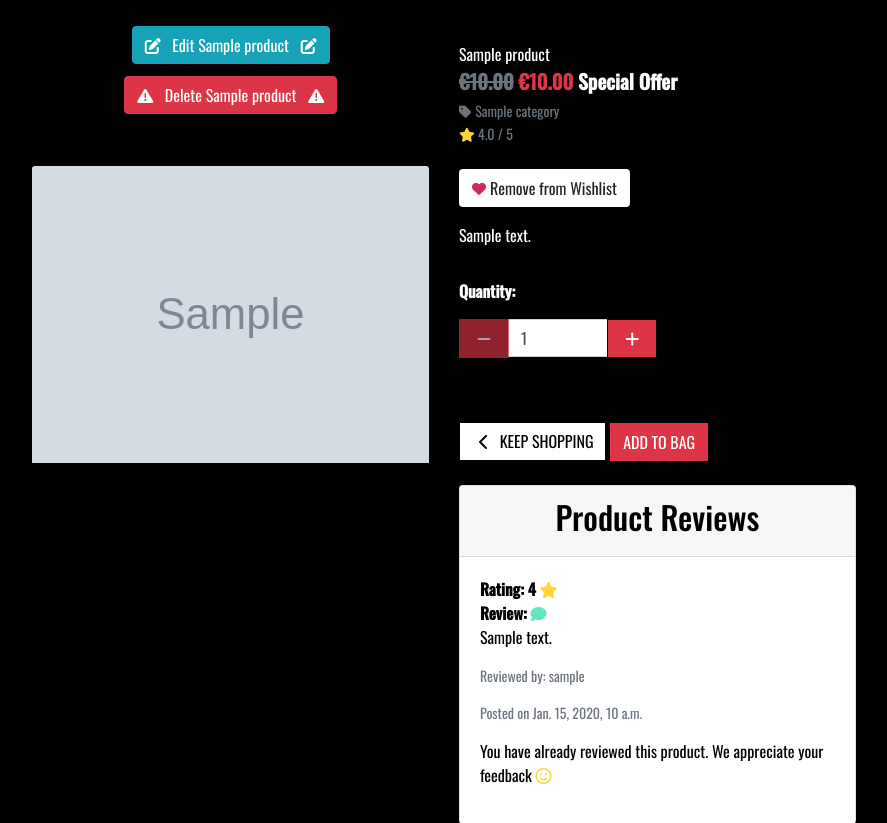
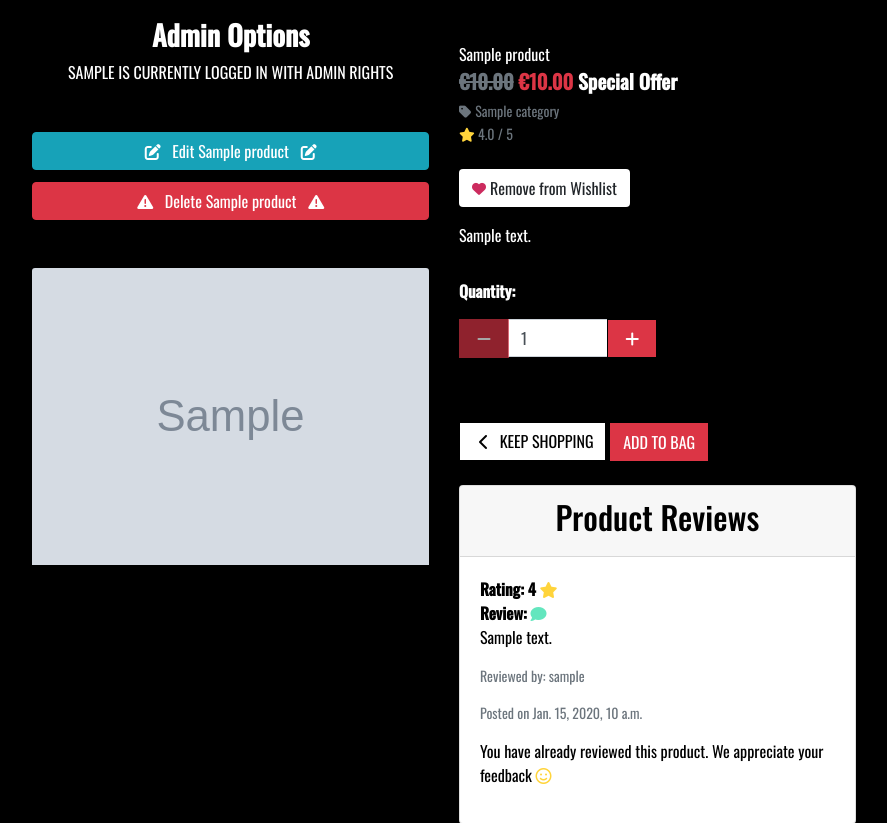
Before and after one commit to DiarmuidSheeran/decked-out-pp-5, a Django app: page /products/1 in a window 1280 px wide. Shown: the part 170-993 px from the top of the page, without its empty margins (196-1083 px from the left). Run offline with Django 3.2, Linux system fonts and the light colour scheme; a user stored in the database is signed in; tables that the repository leaves empty hold one stand-in row (values such as "Sample post"); grey boxes marked "Sample" are stand-in pictures; some libraries are stand-ins or nearby versions.

Commit message:
Secured product and profile views with decorators

```diff
--- a/products/templates/products/product_detail.html
+++ b/products/templates/products/product_detail.html
@@ -15,11 +15,17 @@
         <div class="row">
             <div class="col-12 col-md-6 col-lg-4 offset-lg-2">
                 {% if request.user.is_superuser %}
-                    <div class="mt-2 d-flex justify-content-center">
-                        <a href="{% url 'edit_product' product.id %}" class="btn btn-info mb-1 mt-4"><i class="fa-solid fa-pen-to-square pr-2" style="color: #ffffff;"></i> Edit {{ product.name }} <i class="fa-solid fa-pen-to-square pl-2" style="color: #ffffff;"></i></a>
+                    <div class="mt-4 d-flex justify-content-center">
+                        <h3><strong>Admin Options</strong></h3>
+                    </div>
+                    <div class="d-flex justify-content-center">
+                        <p class="text-uppercase">{{user.username}} is currently logged in with admin rights</p>
                     </div>
                     <div class="mt-2 d-flex justify-content-center">
-                        <a class="btn btn-danger mb-1" href="{% url 'delete_product' product.id %}"><i class="fa-solid fa-triangle-exclamation pr-2" style="color: #ffffff;"></i> Delete {{ product.name }} <i class="fa-solid fa-triangle-exclamation pl-2" style="color: #ffffff;"></i></a>
+                        <a href="{% url 'edit_product' product.id %}" class="btn btn-info mb-1 mt-4" style="width: 100%;"><i class="fa-solid fa-pen-to-square pr-2" style="color: #ffffff;"></i> Edit {{ product.name }} <i class="fa-solid fa-pen-to-square pl-2" style="color: #ffffff;"></i></a>
+                    </div>
+                    <div class="mt-2 d-flex justify-content-center">
+                        <a class="btn btn-danger" style="width: 100%;" href="{% url 'delete_product' product.id %}"><i class="fa-solid fa-triangle-exclamation pr-2" style="color: #ffffff;"></i> Delete {{ product.name }} <i class="fa-solid fa-triangle-exclamation pl-2" style="color: #ffffff;"></i></a>
                     </div>
                 {% endif %}
 
--- a/products/views.py
+++ b/products/views.py
@@ -120,6 +120,10 @@ def wishlist(request, sku, *args, **kwargs):
 
 def add_product(request):
     """ Add a product to the store """
+    if not request.user.is_superuser:
+        messages.error(request, 'Sorry, only store owners can do that.')
+        return redirect(reverse('home'))
+
     if request.method == 'POST':
         form = ProductForm(request.POST, request.FILES)
         if form.is_valid():
@@ -137,8 +141,13 @@ def add_product(request):
 
     return render(request, template, context)
 
+@login_required
 def edit_product(request, product_id):
     """ Edit a product in the store """
+    if not request.user.is_superuser:
+        messages.error(request, 'Sorry, only store owners can do that.')
+        return redirect(reverse('home'))
+
     product = get_object_or_404(Product, pk=product_id)
     if request.method == 'POST':
         form = ProductForm(request.POST, request.FILES, instance=product)
@@ -160,6 +169,7 @@ def edit_product(request, product_id):
 
     return render(request, template, context)
 
+@login_required
 def delete_product(request, product_id):
     """ Delete a product from the store """
     product = get_object_or_404(Product, pk=product_id)
--- a/profiles/views.py
+++ b/profiles/views.py
@@ -1,11 +1,12 @@
 from django.shortcuts import render, get_object_or_404, redirect
 from django.contrib import messages
-
+from django.contrib.auth.decorators import login_required
 from .models import UserProfile
 from .forms import UserProfileForm, ProfilePictureForm
 from checkout.models import Order
 from products.models import Product
 
+@login_required
 def profile(request):
     """ Display the user's profile. """
     profile = get_object_or_404(UserProfile, user=request.user)
@@ -32,6 +33,7 @@ def profile(request):
 
     return render(request, template, context)
 
+@login_required
 def order_history(request, order_number):
     order = get_object_or_404(Order, order_number=order_number)
 
@@ -57,6 +59,7 @@ def order_history(request, order_number):
 
     return render(request, template, context)
 
+@login_required
 def wishlist(request):
     profile = get_object_or_404(UserProfile, user=request.user)
     wishlist = profile.wishlist.all()
@@ -69,6 +72,7 @@ def wishlist(request):
 
     return render(request, template, context)
 
+@login_required
 def upload_profile_picture(request):
     if request.method == 'POST':
         form = ProfilePictureForm(request.POST, request.FILES, instance=request.user.userprofile)
```
